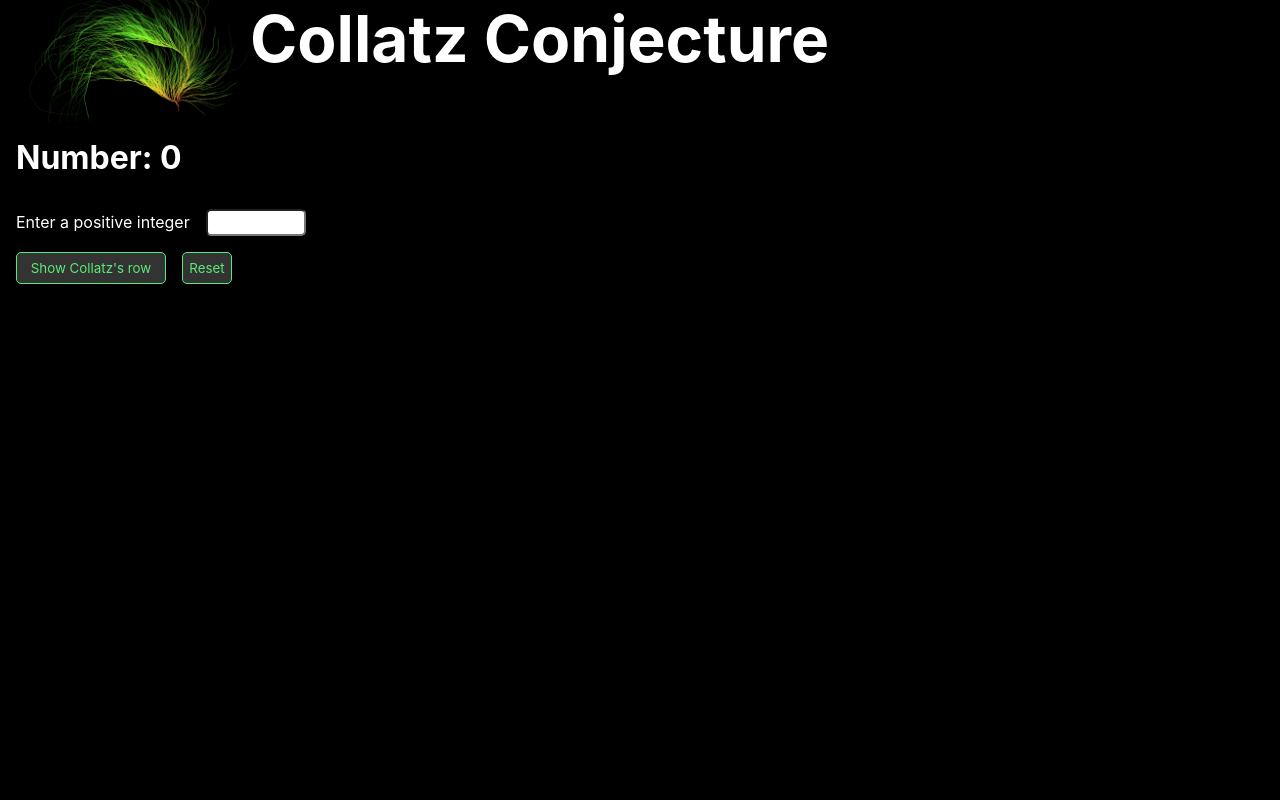
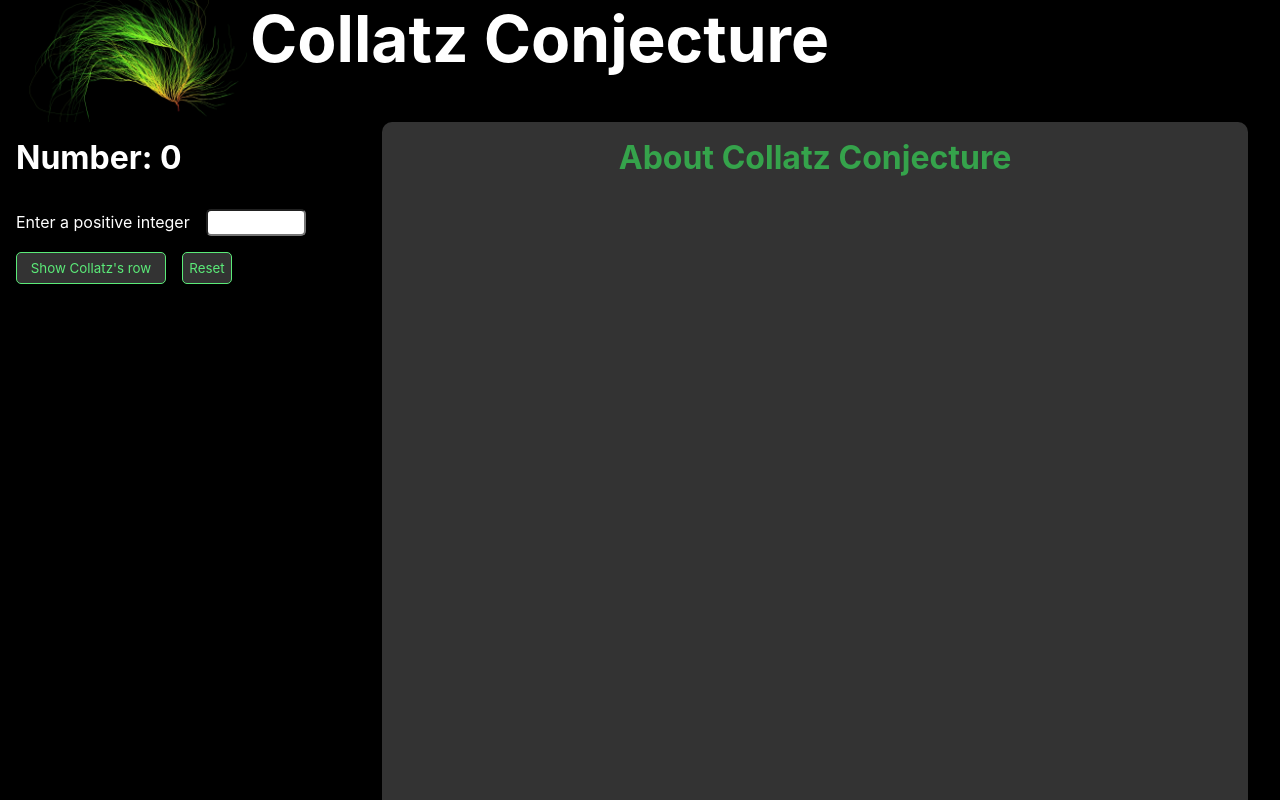
Before and after one commit to Pavel-Kliukin/Collatz_conjecture_React, a React (Create React App) app: page / in a window 1280 px wide. Shown: the top 800 px of the page. Built offline with nearby package versions, Linux system fonts and the light colour scheme.

Commit message:
Started About part

```diff
--- a/src/About.js
+++ b/src/About.js
@@ -4,7 +4,7 @@ import style from './About.module.css';
 const About = () => {
   return (
     <div className={style.About}>
-
+      <h1 className={style.h1}>About Collatz Conjecture</h1>
     </div>
   );
 };
--- a/src/About.module.css
+++ b/src/About.module.css
@@ -1,3 +1,17 @@
 .About {
+  flex: 1;
   background-color: #333;
+  color: rgb(53, 163, 75);
+  min-height: 98vh;
+  min-width: auto;
+  margin: 2rem;
+  margin-top: 0;
+  border-radius: 10px;
+  display: flex;
+  flex-direction: column;
+  align-items: center;
 }
+
+.h1 {
+  margin-top: 1rem;
+}
--- a/src/App.module.css
+++ b/src/App.module.css
@@ -6,3 +6,8 @@
     'Ubuntu', 'Cantarell', 'Fira Sans', 'Droid Sans', 'Helvetica Neue',
     sans-serif;
 }
+
+.main {
+  background-color: black;
+  display: flex;
+}
--- a/src/Footer.css
+++ b/src/Footer.css
@@ -1,5 +1,5 @@
 .footer {
-  background-color: #333;
+  background-color: black;
   color: white;
   width: 100vw;
   min-height: 2vh;
--- a/src/Row.module.css
+++ b/src/Row.module.css
@@ -2,6 +2,7 @@
   background-color: black;
   color: white;
   min-height: 98vh;
+  min-width: 350px;
 }
 
 .rowBox {
```
